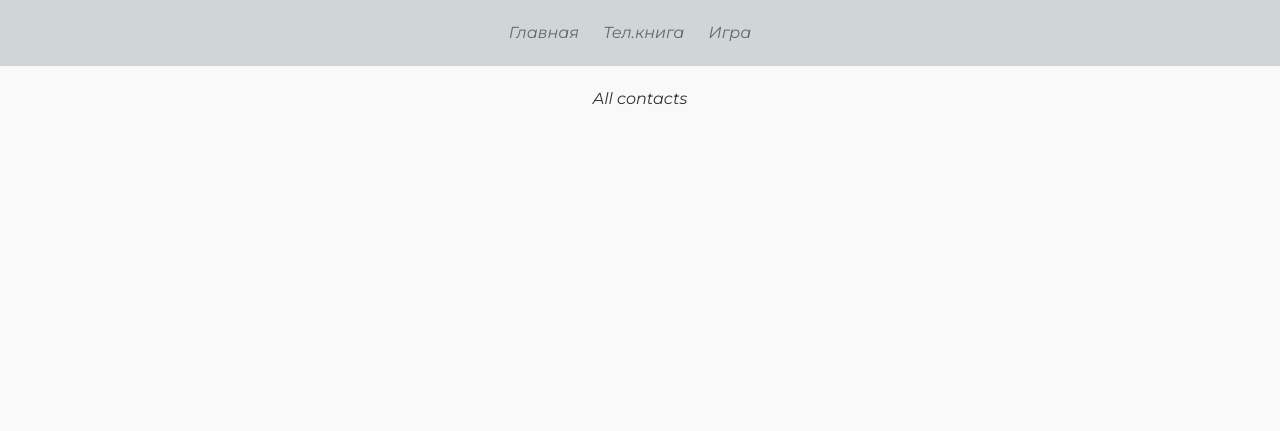
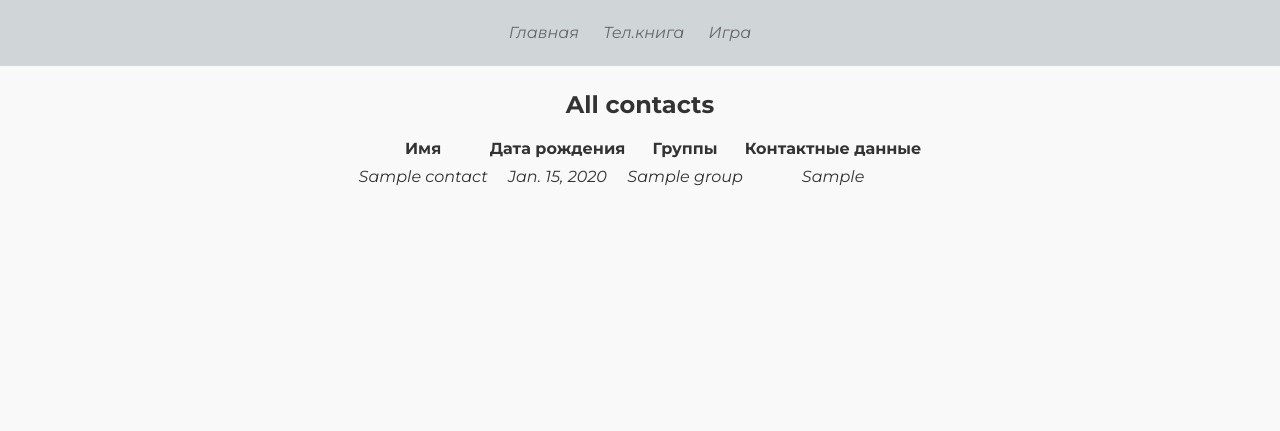
Before and after one commit to hillel-i-python-pro-i-2023-06-23/skliar__base_django, a Django app: page /phone-book/home in a window 1280 px wide. Shown: the part 149-580 px from the top of the page. Run offline with Django 4.2, Linux system fonts and the light colour scheme; tables that the repository leaves empty hold one stand-in row (values such as "Sample post").

Commit message:
команды для генерации

```diff
--- a/apps/phone_book/views.py
+++ b/apps/phone_book/views.py
@@ -1,13 +1,10 @@
-from django.shortcuts import redirect, render
-from django.core.management import call_command
+from django.shortcuts import render
+from apps.phone_book.models import Contact
+
 
 # Create your views here.
 
 
 def home_page(request):
-    return render(request, "phone_book/home_page.html")
-
-
-def generate_fake_data(request):
-    call_command("populate_data")
-    return redirect("base")
+    contacts = Contact.objects.all()
+    return render(request, "phone_book/home_page.html", context={"contacts": contacts})
--- /dev/null
+++ b/apps/static/styles/phone_book.css
@@ -0,0 +1,4 @@
+tr.contact-data{
+    border: 1px solid #000;
+    padding: 10px;
+}
--- a/apps/static/styles/style.css
+++ b/apps/static/styles/style.css
@@ -2,3 +2,4 @@
 @import "home_page.css";
 @import "game_world.css";
 @import "admin_form.css";
+@import "phone_book.css";
--- a/apps/templates/phone_book/home_page.html
+++ b/apps/templates/phone_book/home_page.html
@@ -8,7 +8,33 @@
 
 {% block content %}
 
-    <label>All contacts</label>
-
-
+    <h2>All contacts</h2>
+<table>
+        <thead>
+            <tr>
+                <th>Имя</th>
+                <th>Дата рождения</th>
+                <th>Группы</th>
+                <th>Контактные данные</th>
+            </tr>
+        </thead>
+        <tbody>
+            {% for contact in contacts %}
+                <tr style="border: 1px solid #000; padding: 10px;">
+                    <td>{{ contact.name }}</td>
+                    <td>{{ contact.birthdate }}</td>
+                    <td>
+                        {% for group in contact.groups.all %}
+                            {{ group.name }}{% if not forloop.last %}, {% endif %}
+                        {% endfor %}
+                    </td>
+                    <td>
+                        {% for contact_data in contact.contact_data.all %}
+                            {{ contact_data.value }} {% if not forloop.last %}, {% endif %}
+                        {% endfor %}
+                    </td>
+                </tr>
+            {% endfor %}
+        </tbody>
+    </table>
 {% endblock %}
```
Also changed, not shown: apps/phone_book/management/commands/generate_contacts.py (added, +32 -0 lines), apps/phone_book/management/__init__.py (added), apps/phone_book/management/commands/__init__.py (added).
